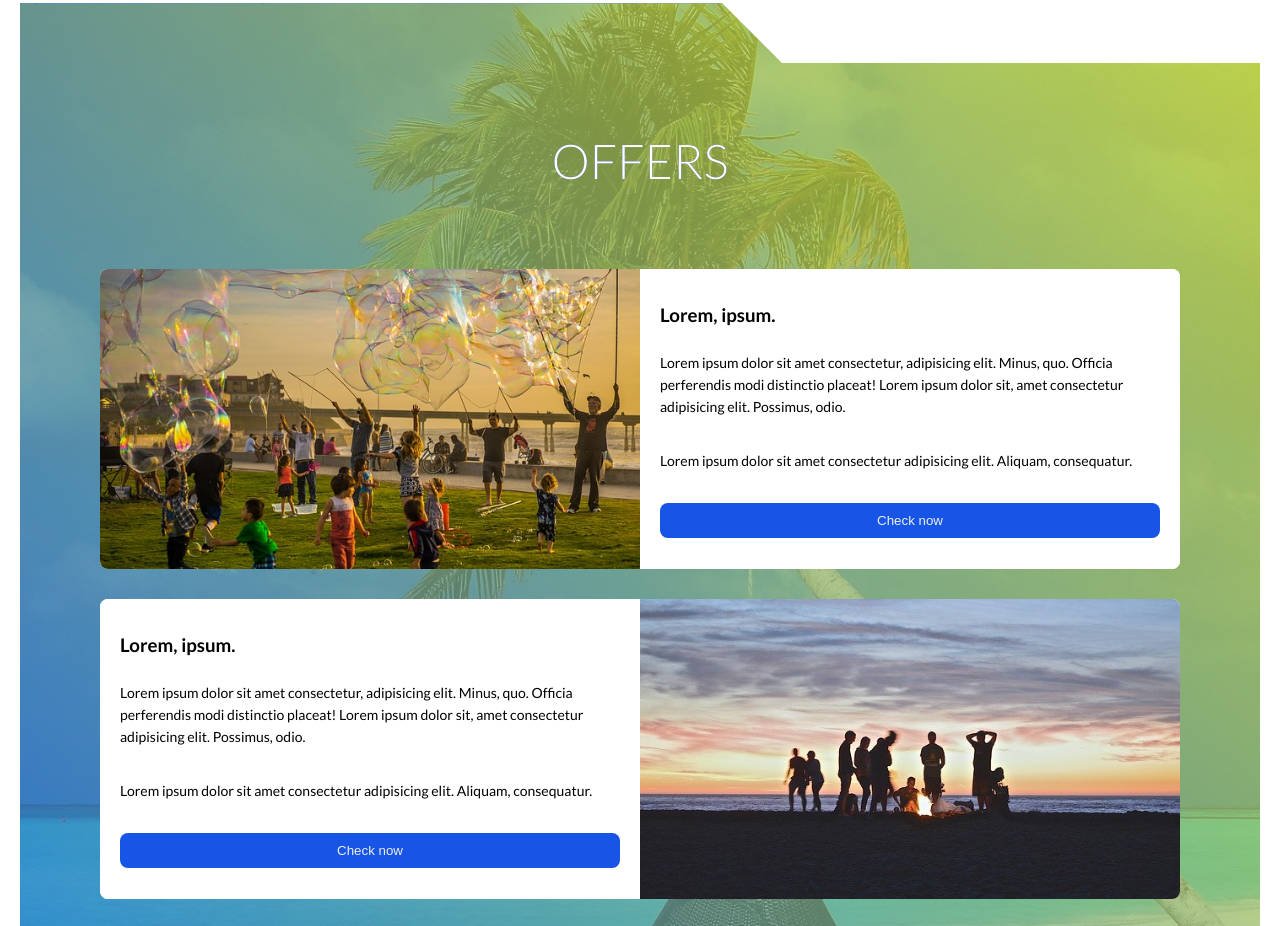
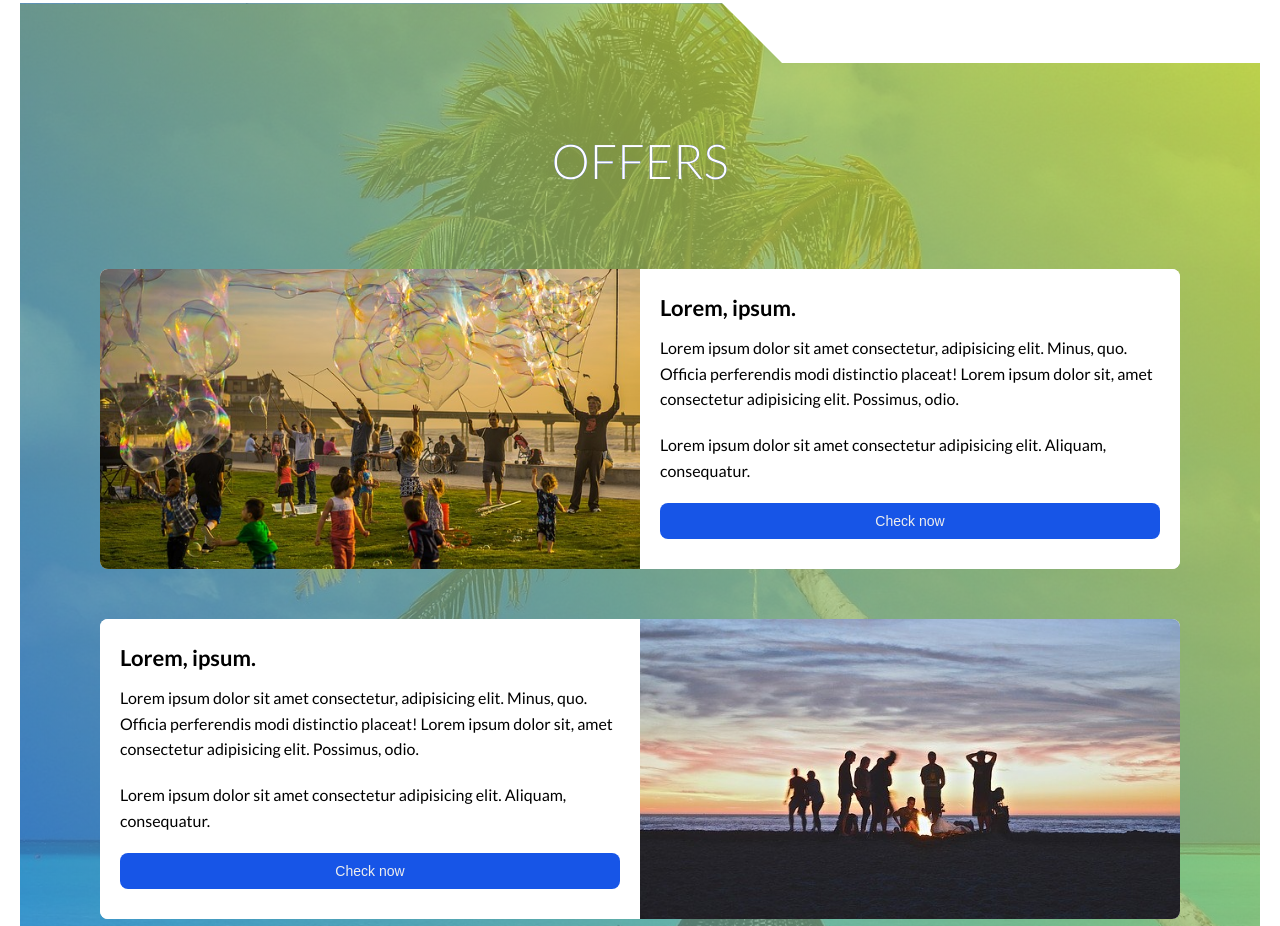
Before and after one commit to MateuszSojkaCode/Tropical-Paradise, a website: page index.html in a window 1280 px wide. Shown: the part 2871-3797 px from the top of the page. Drawn offline with nearby package versions, Linux system fonts and the light colour scheme; files that its build step writes are made by us from their sources.

Commit message:
adjust margin, padding and font size in offers sections

```diff
--- a/src/SASS/main.scss
+++ b/src/SASS/main.scss
@@ -411,14 +411,18 @@ li {
 			background-color: rgb(255, 255, 255);
 			z-index: 10;
 		}
+		&-title{
+			font-size: 1.8rem;
+		}
 		&-text{
 			padding: 1rem 0;
-			font-size: 1.4rem;
+			font-size: 1.2rem;
 		}
 		&-btn{
 			margin-top: 1rem;
 			padding: 1rem 2rem;
 			width: 100%;
+			font-size: 1.4rem;
 			border: none;
 			border-radius: 8px;
 			color: $light-gray-e;
@@ -600,6 +604,16 @@ li {
 			font-size: 1.6rem;
 		}
 	}
+	.offers{
+		&__card{
+			&-title{
+				font-size: 2rem;
+			}
+			&-text{
+				font-size: 1.4rem;
+			}
+		}
+	}
 }
 @media (min-width: 768px) {
 	body {
@@ -732,6 +746,18 @@ li {
 				grid-column: 2/4;
 				grid-row: 2/3;
 			}
+			&-info{
+				padding: 2rem 3rem;
+			}
+			&-title{
+				font-size: 2.2rem;
+			}
+			&-text{
+				font-size: 1.6rem;
+			}
+			&-btn{
+				margin-bottom: 1rem;
+			}
 		}
 	}
 	.reviews{
@@ -846,6 +872,7 @@ li {
 		&__card{
 			display: grid;
 			grid-template-columns: repeat(2, 1fr);
+			margin-bottom: 2rem;
 			&--one{
 				grid-row: 1/2;
 				grid-column: 1/5;
@@ -894,7 +921,7 @@ li {
 			width: 50%;
 			height: 100%;
 			object-fit: cover;
-			opacity: .8;
+			opacity: .7;
 		}
 	}
 }
```
